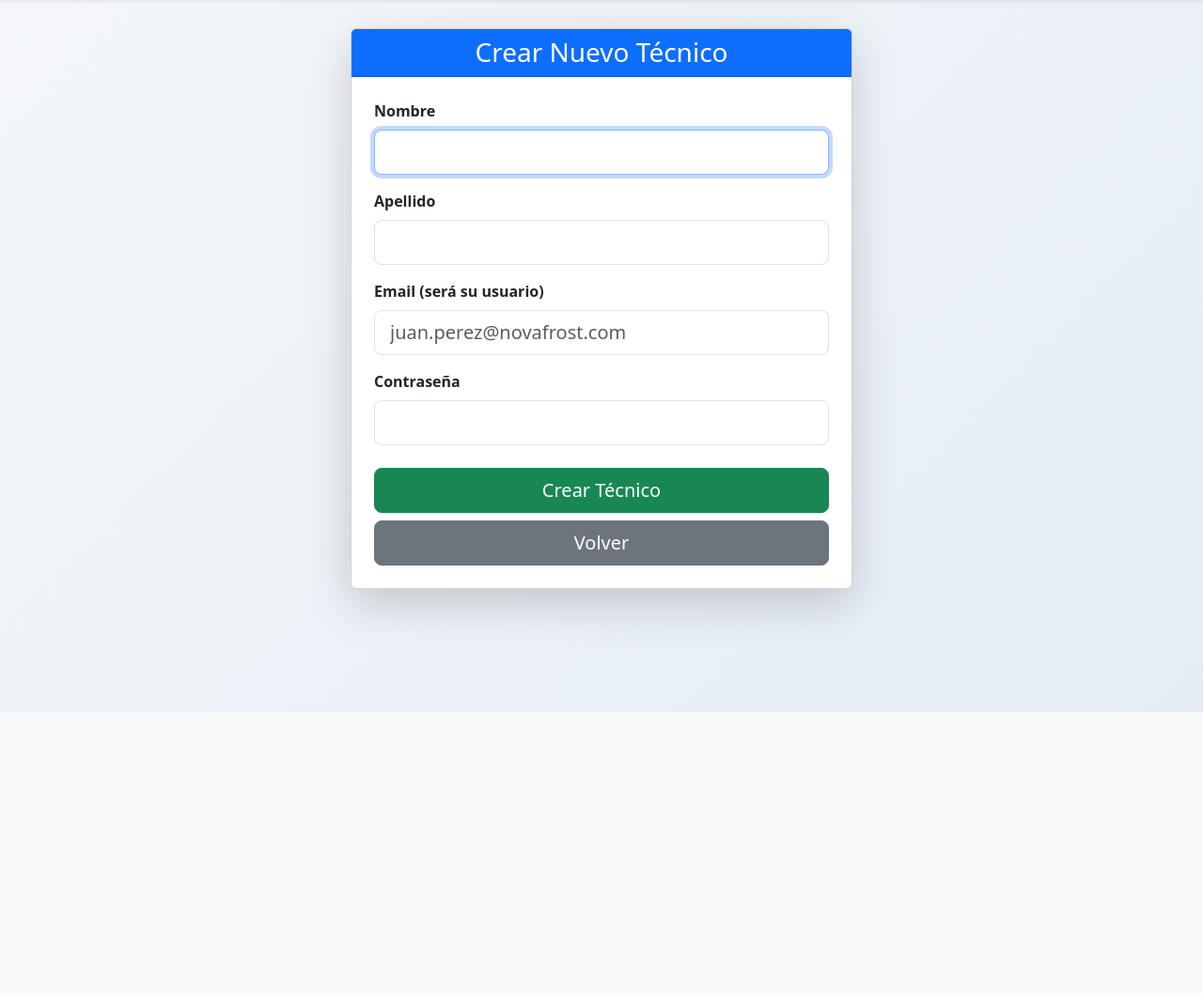
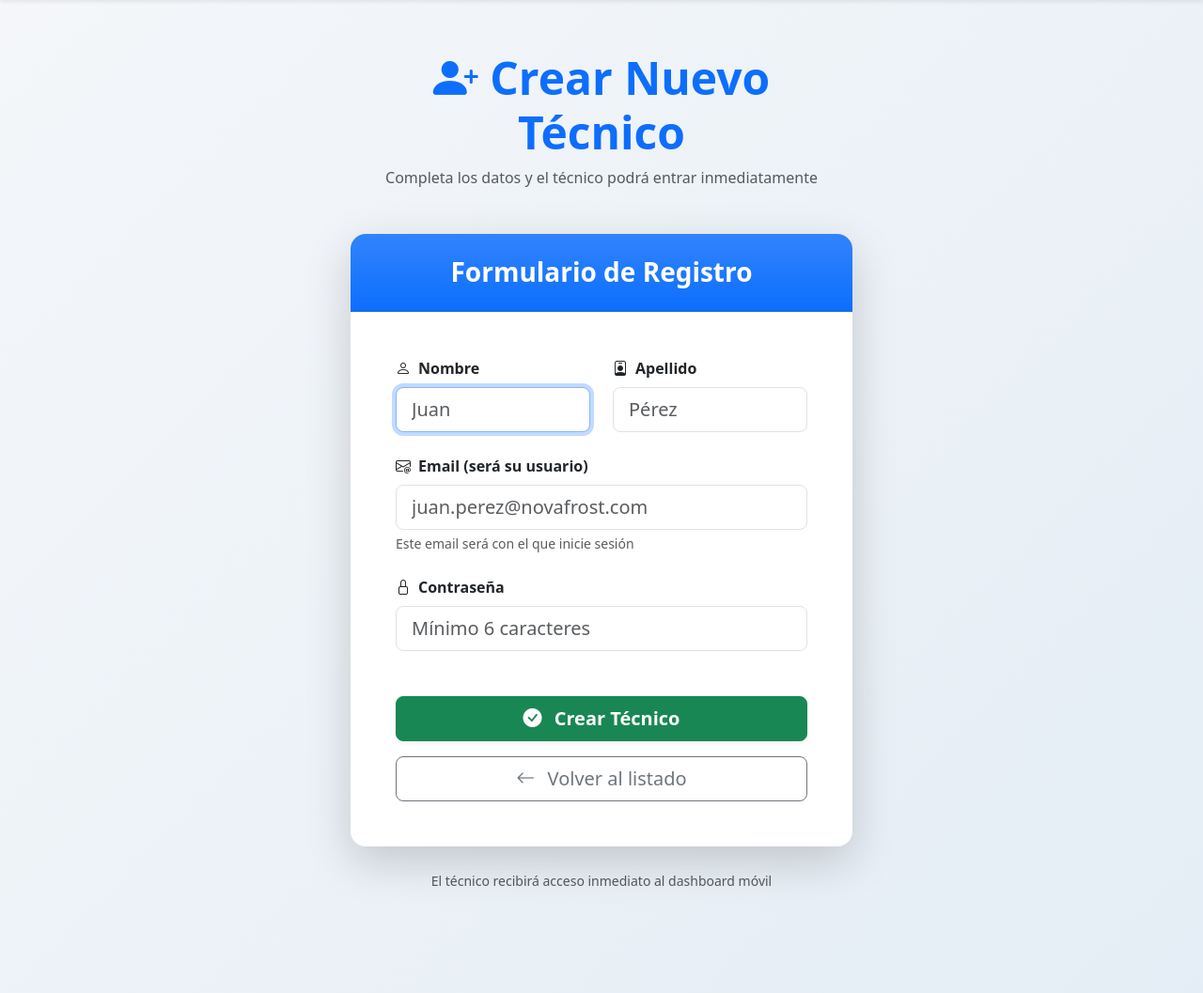
Before and after one commit to IvankaBrown/novafrost-erp, a Flask app: page /admin/tecnicos/nuevo in a window 1280 px wide. Shown: the part 66-1123 px from the top of the page at 94% size. Before the commit the page ends 824 px from the top, so only its background shows below. Run offline with Flask 3, Linux system fonts and the light colour scheme; a user stored in the database is signed in; some libraries are stand-ins or nearby versions.

Commit message:
diseño épico: formulario nuevo técnico

```diff
--- a/templates/admin/nuevo_tecnico.html
+++ b/templates/admin/nuevo_tecnico.html
@@ -1,48 +1,81 @@
 {% extends "base.html" %}
-{% block title %}Nuevo Técnico{% endblock %}
+{% block title %}Nuevo Técnico - NovaFrost ERP{% endblock %}
 
 {% block content %}
-<div class="container mt-4">
+<div class="container py-5">
     <div class="row justify-content-center">
-        <div class="col-md-6">
-            <div class="card shadow-lg">
-                <div class="card-header bg-primary text-white text-center">
-                    <h3 class="mb-0">
-                        <i class="fas fa-user-plus"></i> Crear Nuevo Técnico
-                    </h3>
+        <div class="col-lg-6 col-md-8">
+
+            <!-- Título grande y bonito -->
+            <div class="text-center mb-5">
+                <h1 class="display-5 fw-bold text-primary">
+                    <i class="bi bi-person-plus-fill"></i> Crear Nuevo Técnico
+                </h1>
+                <p class="text-muted">Completa los datos y el técnico podrá entrar inmediatamente</p>
+            </div>
+
+            <!-- Tarjeta principal -->
+            <div class="card border-0 shadow-lg rounded-4 overflow-hidden">
+                <div class="card-header bg-gradient bg-primary text-white text-center py-4">
+                    <h3 class="mb-0 fw-bold">Formulario de Registro</h3>
                 </div>
-                <div class="card-body p-4">
-                    <form method="POST">
-                        <div class="mb-3">
-                            <label class="form-label fw-bold">Nombre</label>
-                            <input type="text" name="nombre" class="form-control form-control-lg" required autofocus>
+
+                <div class="card-body p-5">
+                    <form method="POST" novalidate>
+                        <div class="row g-4">
+                            <div class="col-md-6">
+                                <label class="form-label fw-bold text-dark">
+                                    <i class="bi bi-person me-2"></i>Nombre
+                                </label>
+                                <input type="text" name="nombre" class="form-control form-control-lg"
+                                       placeholder="Juan" required autofocus>
+                            </div>
+                            <div class="col-md-6">
+                                <label class="form-label fw-bold text-dark">
+                                    <i class="bi bi-person-badge me-2"></i>Apellido
+                                </label>
+                                <input type="text" name="apellido" class="form-control form-control-lg"
+                                       placeholder="Pérez" required>
+                            </div>
                         </div>
-                        <div class="mb-3">
-                            <label class="form-label fw-bold">Apellido</label>
-                            <input type="text" name="apellido" class="form-control form-control-lg" required>
-                        </div>
-                        <div class="mb-3">
-                            <label class="form-label fw-bold">Email (será su usuario)</label>
+
+                        <div class="mt-4">
+                            <label class="form-label fw-bold text-dark">
+                                <i class="bi bi-envelope-at me-2"></i>Email (será su usuario)
+                            </label>
                             <input type="email" name="email" class="form-control form-control-lg"
                                    placeholder="juan.perez@novafrost.com" required>
-                        </div>
-                        <div class="mb-4">
-                            <label class="form-label fw-bold">Contraseña</label>
-                            <input type="password" name="password" class="form-control form-control-lg"
-                                   minlength="6" required>
+                            <div class="form-text">Este email será con el que inicie sesión</div>
                         </div>
 
-                        <div class="d-grid gap-2">
-                            <button type="submit" class="btn btn-success btn-lg">
-                                <i class="fas fa-check"></i> Crear Técnico
+                        <div class="mt-4">
+                            <label class="form-label fw-bold text-dark">
+                                <i class="bi bi-lock me-2"></i>Contraseña
+                            </label>
+                            <input type="password" name="password" class="form-control form-control-lg"
+                                   minlength="6" placeholder="Mínimo 6 caracteres" required>
+                        </div>
+
+                        <div class="d-grid gap-3 mt-5">
+                            <button type="submit" class="btn btn-success btn-lg fw-bold shadow-sm">
+                                <i class="bi bi-check-circle-fill me-2"></i>
+                                Crear Técnico
                             </button>
-                            <a href="{{ url_for('admin_tecnicos') }}" class="btn btn-secondary btn-lg">
-                                <i class="fas fa-arrow-left"></i> Volver
+                            <a href="{{ url_for('admin_tecnicos') }}"
+                               class="btn btn-outline-secondary btn-lg">
+                                <i class="bi bi-arrow-left me-2"></i>
+                                Volver al listado
                             </a>
                         </div>
                     </form>
                 </div>
             </div>
+
+            <div class="text-center mt-4">
+                <small class="text-muted">
+                    El técnico recibirá acceso inmediato al dashboard móvil
+                </small>
+            </div>
         </div>
     </div>
 </div>
```
